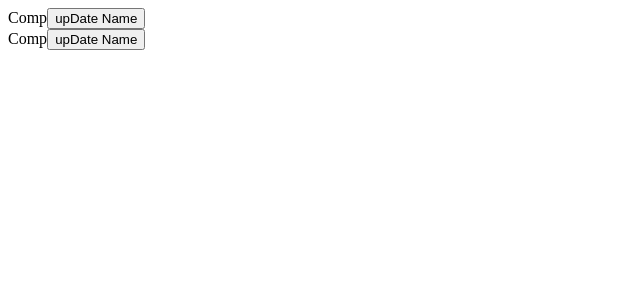
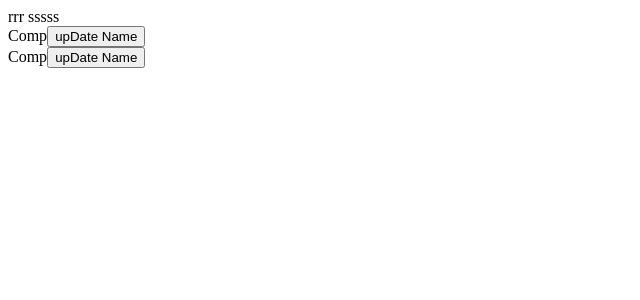
Before and after one commit to addpadding/UCA-76-React-newapp, a React (Create React App) app in the folder newapp/: page / in a window 1280 px wide. Shown: the top 300 px of the page, without its empty margins (0-640 px from the left). Built offline with nearby package versions, Linux system fonts and the light colour scheme.

Commit message:
lesson-84 = React - Part 9 => 51.1%

```diff
--- a/newapp/src/App.js
+++ b/newapp/src/App.js
@@ -5,6 +5,12 @@ import CompA from "./Components/CompA"
 import CompB from "./Components/CompB"
 
 import Comp from "./Components/Comp"
+import RenderProps from "./Components/RenderProps"
+
+// const hamadan = (value) => {
+//     console.log(value);
+// }
+// hamadan("ssss")
 
 // ===========
 class App extends Component {
@@ -12,10 +18,10 @@ class App extends Component {
         return (
             <div className="App">
 
-                {/*
-                <Comp test={(vl) => {
-                    return vl
-                }} /> */}
+                {/* <RenderProps hamadan="any thing" /> */}
+                <RenderProps hamadan={(value, p2) => {
+                    return <div> {value}  {p2} </div>
+                }} />
 
                 <Comp
                     render={(arg1, arg2) => <CompA name={arg1} upDateNameState={arg2} />}
@@ -25,8 +31,6 @@ class App extends Component {
                     render={(arg1, arg2) => <CompB name={arg1} upDateNameState={arg2} />}
                 />
 
-                {/* <CompA test="test Comp A" /> */}
-                {/* <CompB /> */}
 
             </div>
         )
--- a/newapp/src/Components/RenderProps.js
+++ b/newapp/src/Components/RenderProps.js
@@ -1,10 +1,14 @@
 import React, { Component } from 'react'
 
 class RenderProps extends Component {
+    state = {
+        name: "rrr"
+    }
+
     render() {
         return (
             <div>
-                {this.props.hamadan}
+                {this.props.hamadan(this.state.name, "sssss")}
             </div>
         )
     }
```
